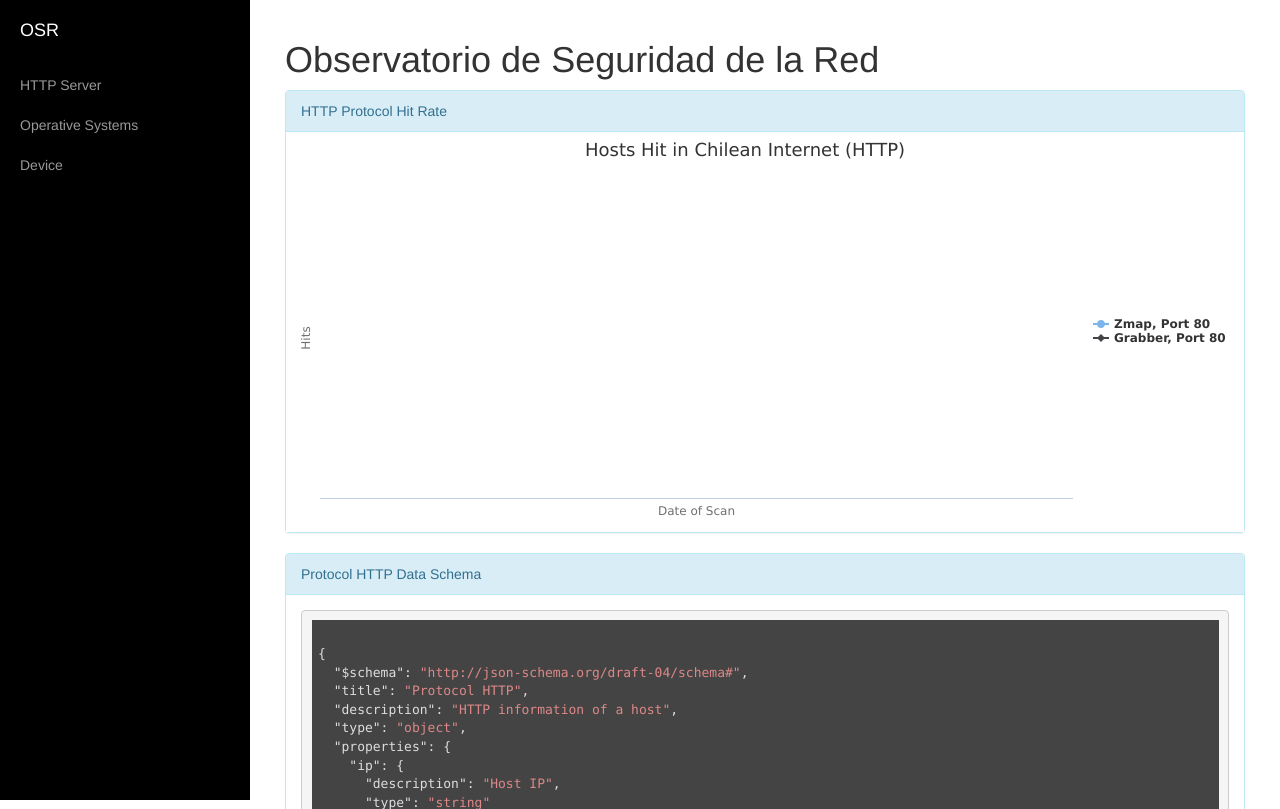
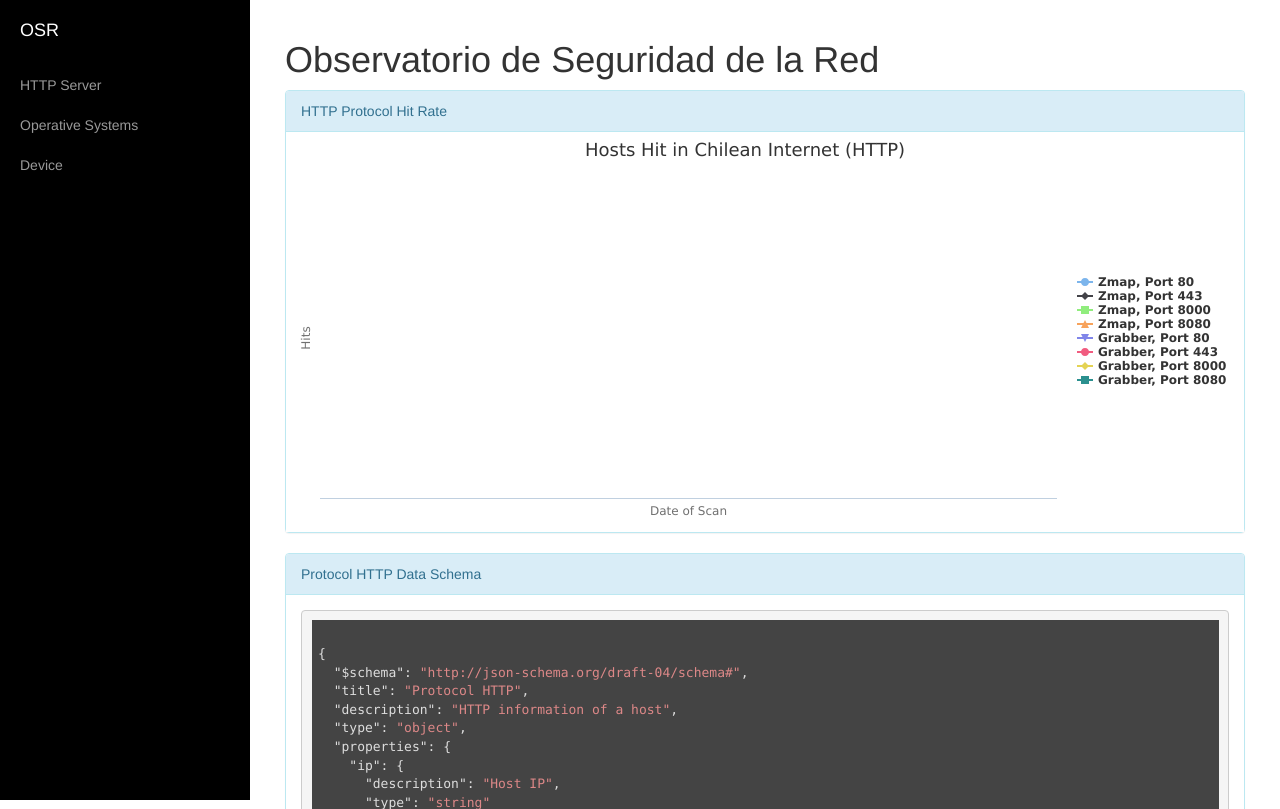
Before and after one commit to clcert/Web-OSR, a Django app: page / in a window 1280 px wide. Shown: the top 809 px of the page. Run offline with Django 3.2, Linux system fonts and the light colour scheme; data that the repository does not hold is empty; some libraries are stand-ins or nearby versions.

Commit message:
Added Http port 443, 8000, 8080

```diff
--- a/graphs/templates/graphs/base.html
+++ b/graphs/templates/graphs/base.html
@@ -46,7 +46,7 @@
                     </a>
                 </li>
                 <li>
-                    <a href="{% url 'graphs/server' 80 %}">HTTP Server</a>
+                    <a href="{% url 'graphs/server' 80 '2015-11-12' %}">HTTP Server</a>
                 </li>
                 <li>
                     <a href="{% url 'graphs/os' 80 %}">Operative Systems</a>
--- a/graphs/urls.py
+++ b/graphs/urls.py
@@ -5,12 +5,12 @@ from graphs import views
 
 urlpatterns = [
     url(r'^$', views.index, name='graphs/index'),
-    url(r'^web-server/all', views.http_server_all, name='graphs/server/all'),
-    url(r'^web-server/all/(?P<version>\w+)', views.http_server_all, name='graphs/server/all'),
-    url(r'^web-server/(?P<port>[0-9]*)/$', views.http_server, name='graphs/server'),
-    url(r'^web-server/(?P<port>[0-9]*)/(?P<version>\w*)', views.http_server, name='graphs/server'),
+    url(r'^web-server/all/(?P<scan>\d+-\d+-\d+)$', views.http_server_all, name='graphs/server/all'),
+    # url(r'^web-server/all/(?P<version>[\w\s]+)', views.http_server_all, name='graphs/server/all'),
+    url(r'^web-server/(?P<port>[0-9]+)/(?P<scan>\d+-\d+-\d+)$', views.http_server, name='graphs/server'),
+    url(r'^web-server/(?P<port>[0-9]+)/(?P<scan>\d+-\d+-\d+)/(?P<version>[\w\s]+)$', views.http_server, name='graphs/server'),
     url(r'^operative-system/all', views.os_server_all, name='graphs/os/all'),
-    url(r'^operative-system/(?P<port>[0-9]*)/$', views.os_server, name='graphs/os'),
+    url(r'^operative-system/(?P<port>[0-9]+)/$', views.os_server, name='graphs/os'),
     url(r'^device/all', views.device_type_all, name='graphs/device/all'),
-    url(r'^device/(?P<port>[0-9]*)/$', views.device_type, name='graphs/device'),
+    url(r'^device/(?P<port>[0-9]+)/$', views.device_type, name='graphs/device')
 ]
--- a/graphs/views.py
+++ b/graphs/views.py
@@ -2,11 +2,13 @@ from operator import itemgetter
 
 from django.shortcuts import render
 
-from graphs.models import Http80, Http8000, ZmapLog
+from graphs.models import Http80, Http8000, ZmapLog, Http443, Http8080
 
 port_dict = {
     '80': Http80,
-    '8000': Http8000
+    '443': Http443,
+    '8000': Http8000,
+    '8080': Http8080
 }
 
 
@@ -51,38 +53,58 @@ def accumulate(mongo_collections, query, sorted_by=1, reverse=True, with_none=Tr
     return sorted(freqs_dict.items(), key=itemgetter(sorted_by), reverse=reverse)
 
 
+def version_web_server(port, scan, version):
+    version_data = None
+    if version:
+        version_data = add_other(accumulate(port_dict[port].objects(date=scan, metadata__service__product=version),
+                                            'metadata.service.version', percentage=True)[:9])
+    return version_data
+
+
 def index(request):
     zmap80 = ZmapLog.objects(port='80')
+    zmap443 = ZmapLog.objects(port='443')
+    zmap8000 = ZmapLog.objects(port='8000')
+    zmap8080 = ZmapLog.objects(port='8080')
+
     http80 = accumulate(Http80.objects(header__exists=True).only('date'), 'date', sorted_by=0, reverse=False)
+    http443 = accumulate(Http443.objects(header__exists=True).only('date'), 'date', sorted_by=0, reverse=False)
+    http8000 = accumulate(Http8000.objects(header__exists=True).only('date'), 'date', sorted_by=0, reverse=False)
+    http8080 = accumulate(Http8080.objects(header__exists=True).only('date'), 'date', sorted_by=0, reverse=False)
+
     return render(request, 'graphs/index.html',
                   {'line': {
                       'title': 'Hosts Hit in Chilean Internet (HTTP)',
                       'xAxis': 'Date of Scan',
                       'yAxis': 'Hits',
                       'series': [{'name': 'Zmap, Port 80', 'data': [[i.date, i.recv] for i in zmap80]},
-                                 {'name': 'Grabber, Port 80', 'data': [[i[0], i[1]] for i in http80]}]
+                                 {'name': 'Zmap, Port 443', 'data': [[i.date, i.recv] for i in zmap443]},
+                                 {'name': 'Zmap, Port 8000', 'data': [[i.date, i.recv] for i in zmap8000]},
+                                 {'name': 'Zmap, Port 8080', 'data': [[i.date, i.recv] for i in zmap8080]},
+                                 {'name': 'Grabber, Port 80', 'data': [[i[0], i[1]] for i in http80]},
+                                 {'name': 'Grabber, Port 443', 'data': [[i[0], i[1]] for i in http443]},
+                                 {'name': 'Grabber, Port 8000', 'data': [[i[0], i[1]] for i in http8000]},
+                                 {'name': 'Grabber, Port 8080', 'data': [[i[0], i[1]] for i in http8080]}]
                   }})
 
 
-def http_server(request, port=80, version=None):
-    web_server80_frequency = accumulate(port_dict[port].objects(date='2015-11-30'), 'metadata.service.product',
-                                        with_none=False)[:10]
-    name = [i[0] for i in web_server80_frequency]
-
-    version_web_server = None
-    if version is not None:
-        version_web_server = add_other(accumulate(Http80.objects(metadata__service__product=version),
-                                                  'metadata.service.version', percentage=True)[:9])
+def http_server(request, port, scan, version=None):
+    # Database Query
+    zmap = ZmapLog.objects(port=port)
+    web_server_frequency = accumulate(port_dict[port].objects(date=scan), 'metadata.service.product', with_none=False)[
+                           :10]
 
     return render(request, 'graphs/http_server.html',
                   {'port': port,
+                   'scan_date': scan,
+                   'scan_list': [i.date for i in zmap],
                    'bars': {'title': 'Web Server Running (HTTP)', 'xaxis': 'Web Server', 'yaxis': 'Number of Servers',
-                            'xvalues': name,
-                            'values': [{'name': 'port ' + port, 'yvalue': [i[1] for i in web_server80_frequency]}]},
-                   'pie': {'title': version, 'data': version_web_server}})
+                            'xvalues': [i[0] for i in web_server_frequency],
+                            'values': [{'name': 'port ' + port, 'yvalue': [i[1] for i in web_server_frequency]}]},
+                   'pie': {'title': version, 'data': version_web_server(port, scan, version)}})
 
 
-def http_server_all(request, version=None):
+def http_server_all(request, scan):
     web_server80_frequency = accumulate(Http80.objects(date='2015-11-30'), 'metadata.service.product', with_none=False)[
                              :10]
     name = [i[0] for i in web_server80_frequency]
@@ -91,6 +113,7 @@ def http_server_all(request, version=None):
 
     return render(request, 'graphs/http_server.html',
                   {'port': 'all',
+                   'scan_date': scan,
                    'bars': {'title': 'Web Server Running (HTTP)', 'xaxis': 'Web Server', 'yaxis': 'Number of Servers',
                             'xvalues': name,
                             'values': [{'name': 'port 80', 'yvalue': [i[1] for i in web_server80_frequency]},
```
Also changed, not shown: graphs/models.py (+17 -0 lines), graphs/templates/graphs/http_server.html (+15 -4 lines).
